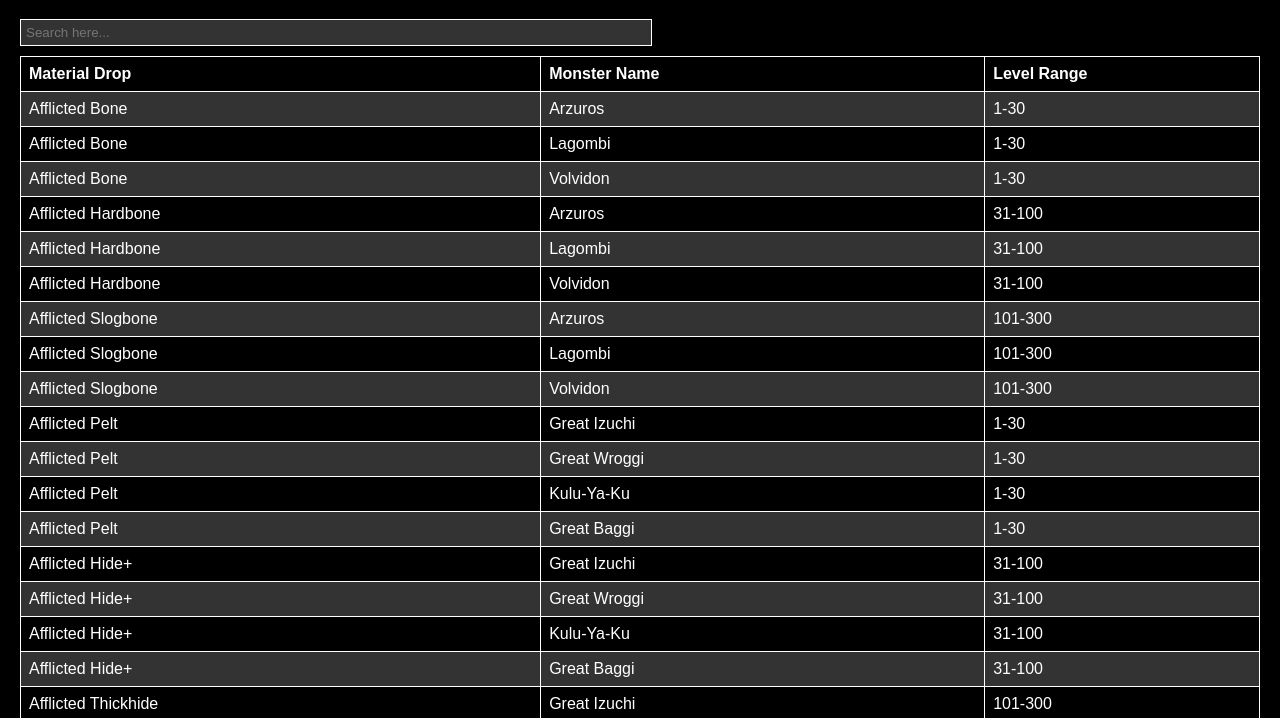
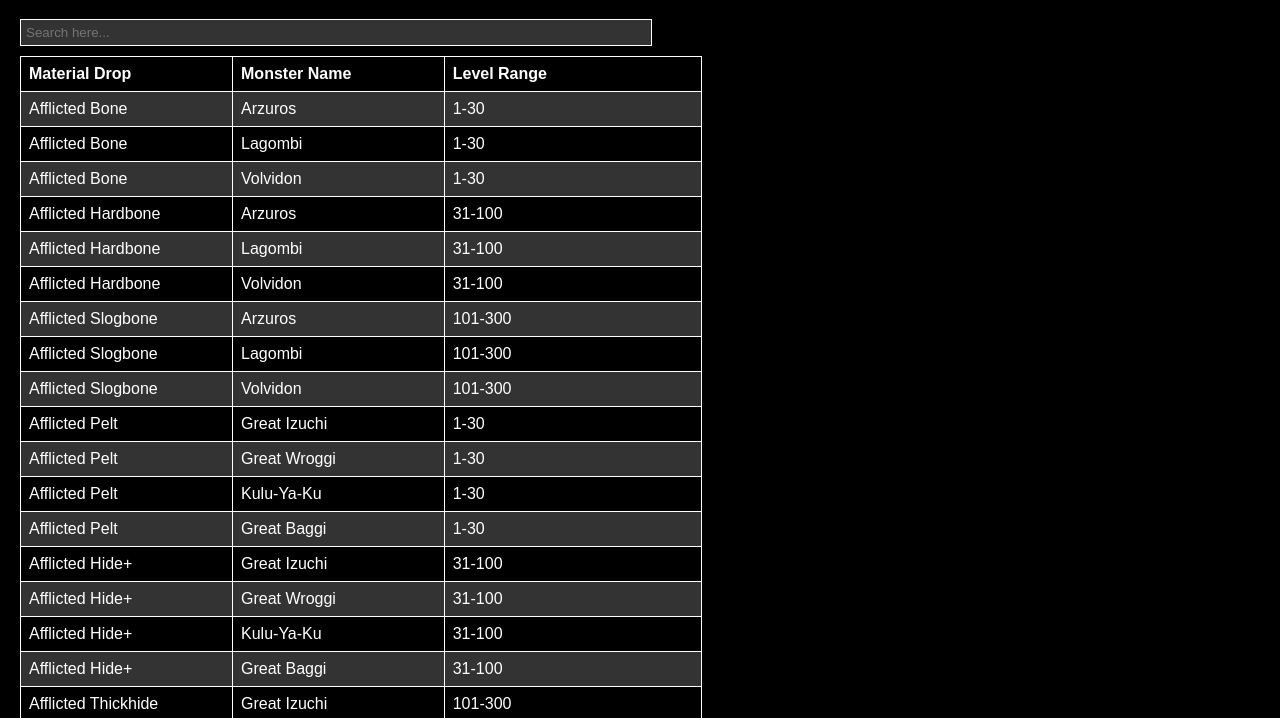
Before and after one commit to chph-xyz/mhr-afflicted-drops, a plain HTML site: page index.html in a window 1280 px wide. Shown: the part 81-799 px from the top of the page. Drawn offline with Linux system fonts and the light colour scheme.

Commit message:
Update index.html

```diff
--- a/index.html
+++ b/index.html
@@ -5,16 +5,18 @@
   <meta name="viewport" content="width=device-width, initial-scale=1.0">
   <title>CSV Table Search</title>
   <style>
+
     body {
         background-color: black; /* Set the entire page background to black */
         color: white; /* Set text color to white */
         font-family: Arial, sans-serif;
         margin: 0;
         padding: 20px;
+        overflow-y: scroll; /* Always show vertical scrollbar */
     }
 
     table {
-      width: 100%;
+      width: 55%;
       border-collapse: collapse;
       border: 1px solid white; /* White border for the table */
     }
@@ -41,6 +43,24 @@
     .black {
       background-color: #000;
     }
+
+    /* Fixed column widths */
+    th, td {
+      width: 150px; /* Set the same width for all columns */
+    }
+
+    /* Alternatively, set specific widths for each column */
+    th:nth-child(1), td:nth-child(1) {
+      width: 200px; /* Material column width */
+    }
+
+    th:nth-child(2), td:nth-child(2) {
+      width: 200px; /* Monster column width */
+    }
+
+    th:nth-child(3), td:nth-child(3) {
+      width: 250px; /* Level Range column width */
+    }
   </style>
 </head>
 <body>
@@ -60,17 +80,20 @@
       const tableBody = document.querySelector("#dataTable tbody");
       const tableHeader = document.querySelector("#dataTable thead");
 
+      let globalData = []; // Store CSV data globally
+      let headersSet = false; // Flag to ensure headers are only set once
+
       // Fetch the CSV file and process it manually
       fetch("afflictedDrops.csv")
         .then((response) => response.text())
         .then((csvText) => {
-          const data = parseCSV(csvText); // Convert CSV text to a 2D array
-          populateTable(data); // Populate the table with data
+          globalData = parseCSV(csvText); // Convert CSV text to a 2D array
+          populateTable(globalData); // Populate the table with data
 
           // Add event listener for the search input
           searchInput.addEventListener("input", () => {
             const searchTerm = searchInput.value.toLowerCase();
-            const filteredData = data.filter((row) =>
+            const filteredData = globalData.filter((row) =>
               row.some((cell) =>
                 cell.toLowerCase().includes(searchTerm)
               )
@@ -90,10 +113,9 @@
       // Function to populate the table
       function populateTable(data) {
         tableBody.innerHTML = ""; // Clear existing rows
-        tableHeader.innerHTML = ""; // Clear existing header
 
-        if (data.length > 0) {
-          // Add headers from the first row
+        // Set the headers only once
+        if (!headersSet) {
           const headerRow = document.createElement("tr");
           data[0].forEach((headerText) => {
             const headerCell = document.createElement("th");
@@ -101,6 +123,8 @@
             headerRow.appendChild(headerCell);
           });
           tableHeader.appendChild(headerRow);
+          headersSet = true; // Mark headers as set
+        }
 
         // Add data rows with alternating colors
         data.slice(1).forEach((row, index) => {
@@ -118,7 +142,6 @@
           tableBody.appendChild(tableRow);
         });
       }
-      }
     });
   </script>
 </body>
```
Lines whose indentation alone changed are shown as unchanged.
